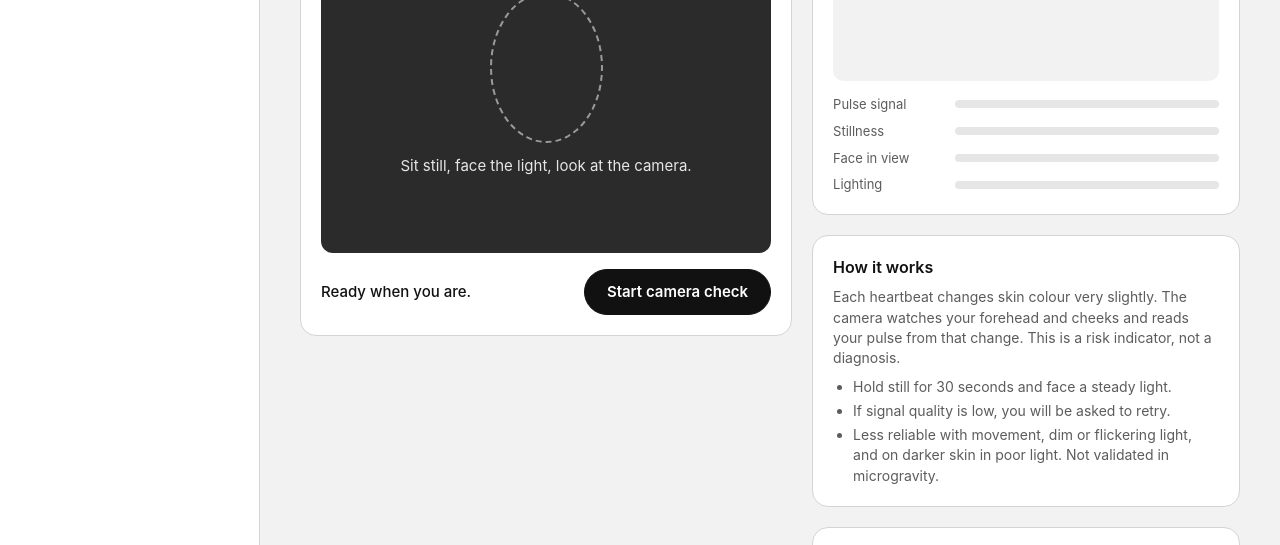
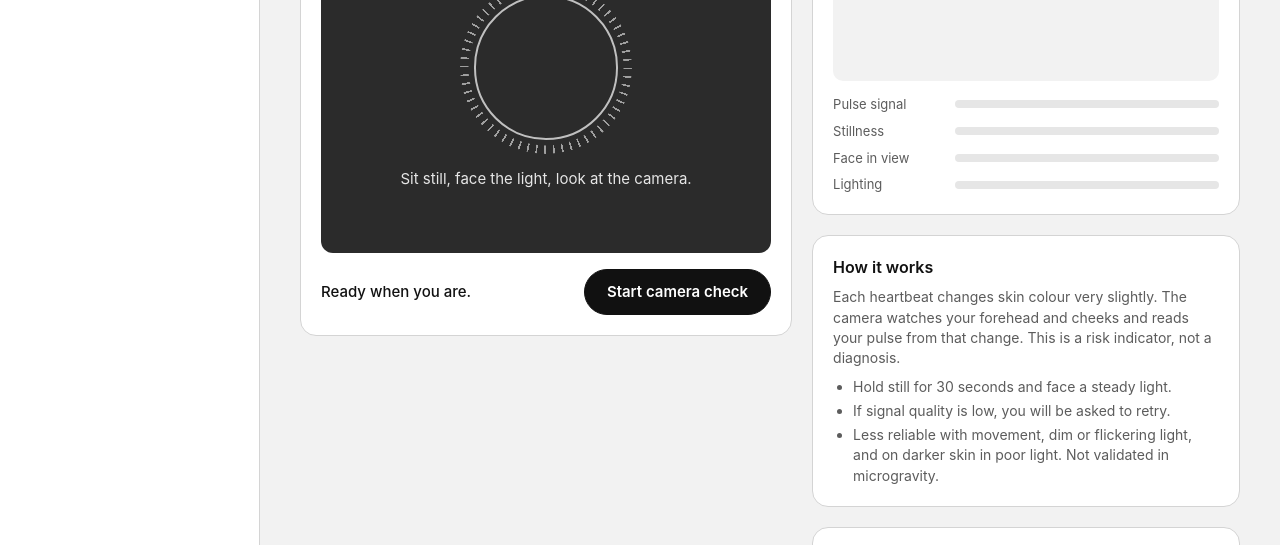
Before and after one commit to owlwee-sudo/boops_Space, a plain HTML site: page web/camera/index.html in a window 1280 px wide. Shown: the part 224-769 px from the top of the page. Drawn offline with Linux system fonts and the light colour scheme.

Commit message:
Camera check: circular face guide with a tick ring
Replaces the dashed oval placeholder with a plain circle and a ring of
small tick marks. CSS only.

Co-Authored-By: Claude Fable 5.2 <noreply@anthropic.com>

```diff
--- a/web/camera/camera.css
+++ b/web/camera/camera.css
@@ -56,7 +56,18 @@ h2 { font-size: 16px; font-weight: 600; }
 .stage video, .stage canvas { position: absolute; inset: 0; width: 100%; height: 100%; object-fit: cover; }
 .mirror { transform: scaleX(-1); } /* selfie view: moves the way a mirror does */
 .placeholder { position: absolute; inset: 0; display: flex; flex-direction: column; align-items: center; justify-content: center; gap: 12px; color: #e6e6e6; text-align: center; padding: 24px; }
-.face-guide { height: 52%; aspect-ratio: 3 / 4; border: 2px dashed #9a9a9a; border-radius: 50%; }
+/* Face guide: a plain circle with a ring of small tick marks around it. */
+.face-guide { position: relative; height: 50%; aspect-ratio: 1; border-radius: 50%; border: 2px solid rgba(255, 255, 255, 0.7); margin: 16px; }
+.face-guide::before {
+  content: "";
+  position: absolute;
+  inset: -16px;
+  border-radius: 50%;
+  /* one tick every 6 degrees, cut down to a thin outer band */
+  background: repeating-conic-gradient(rgba(255, 255, 255, 0.55) 0deg 1.2deg, transparent 1.2deg 6deg);
+  -webkit-mask: radial-gradient(farthest-side, transparent calc(100% - 9px), #000 calc(100% - 8px));
+  mask: radial-gradient(farthest-side, transparent calc(100% - 9px), #000 calc(100% - 8px));
+}
 .ring { position: absolute; top: 14px; right: 14px; width: 68px; height: 68px; display: grid; place-items: center; background: rgba(17, 17, 17, 0.6); border-radius: 50%; color: #fff; font-weight: 700; font-size: 20px; font-variant-numeric: tabular-nums; }
 .ring svg { position: absolute; inset: 4px; transform: rotate(-90deg); }
 .ring-track { fill: none; stroke: rgba(255, 255, 255, 0.25); stroke-width: 4; }
```
